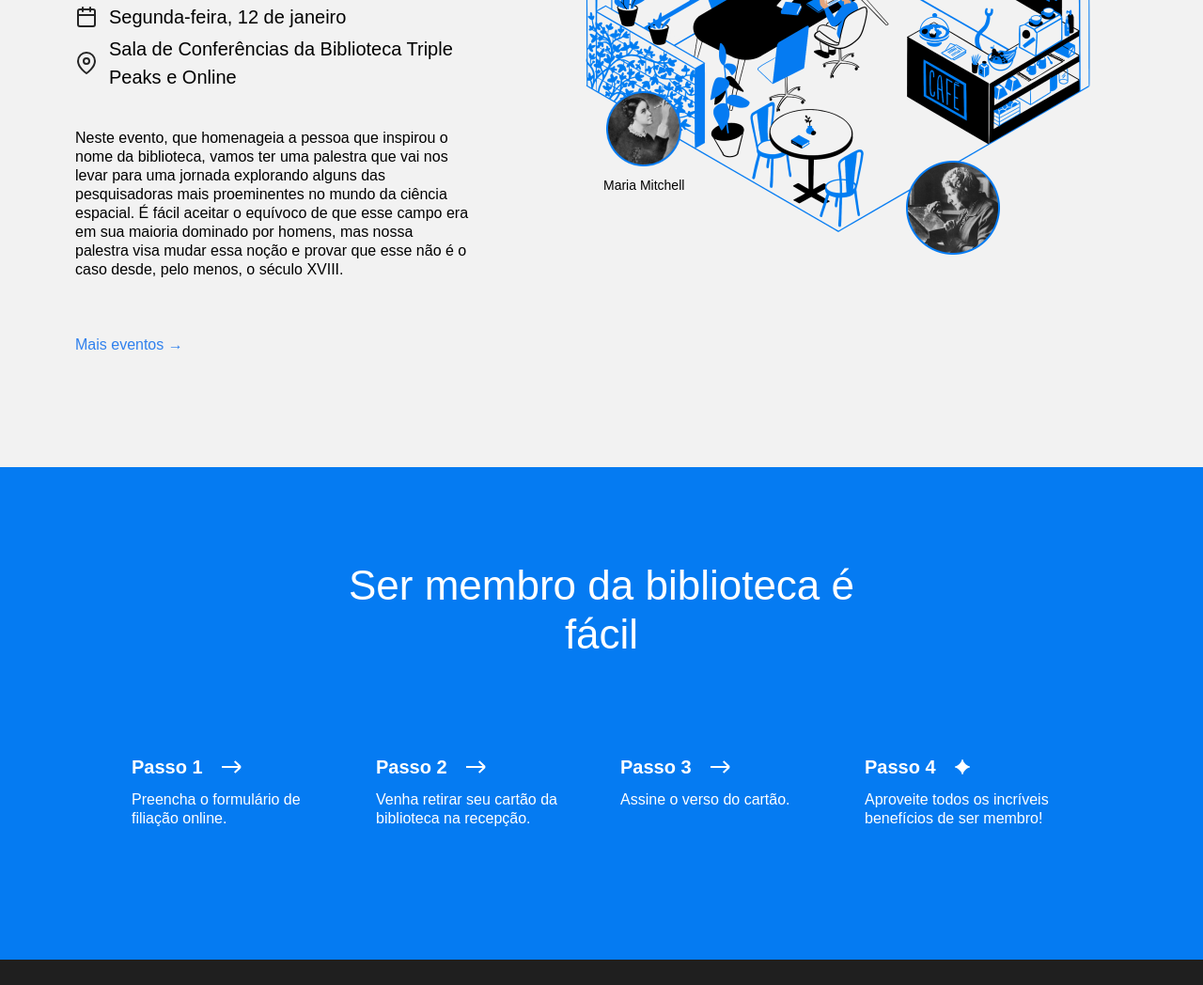
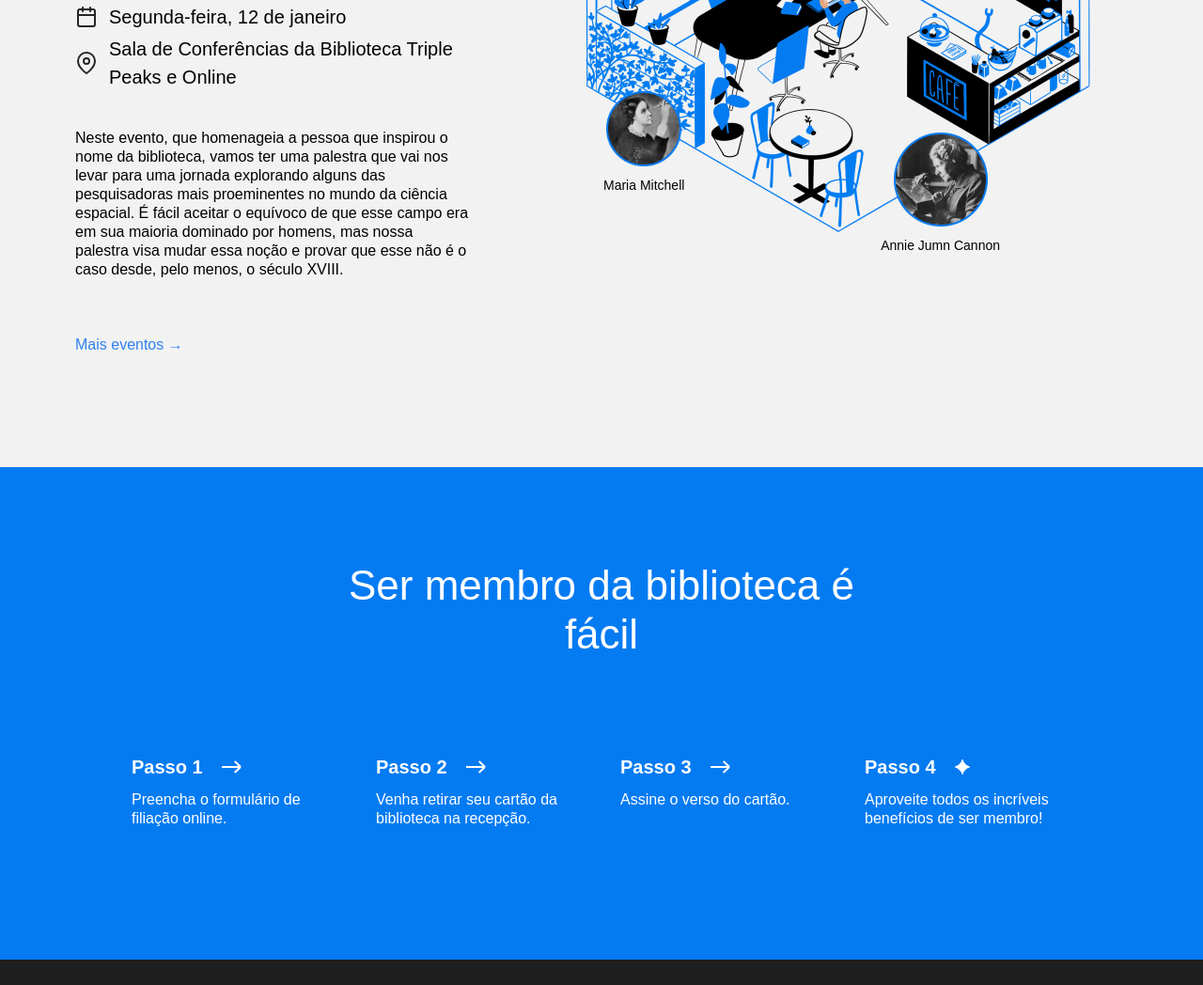
Before and after one commit to Osvaldo2204/web_project_library_pt, a plain HTML site: page index.html in a window 1280 px wide. Shown: the part 2505-3553 px from the top of the page at 94% size. Drawn offline with Linux system fonts and the light colour scheme.

Commit message:
arrumado o Person caption que faltou

```diff
--- a/index.html
+++ b/index.html
@@ -179,6 +179,7 @@
     </div>
     <div class="person person_name_cannon">
       <img src="images/person_cannon.png" alt="Annie Jumn Cannon" class="person__image person__image_size_m">
+      <p class="person__caption">Annie Jumn Cannon</p>
     </div>
     <div class="person person_name_mitchell">
       <img src="images/person_mitchell.png" alt="Maria Mitchell" class="person__image person__image_size_s">
```
